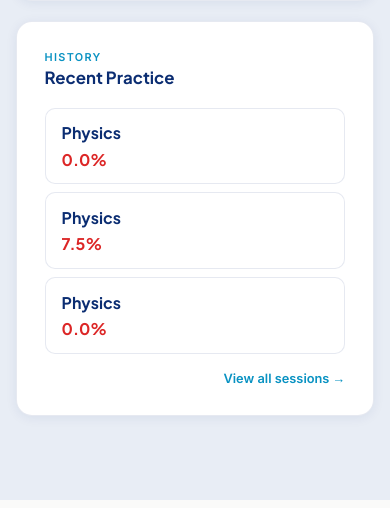
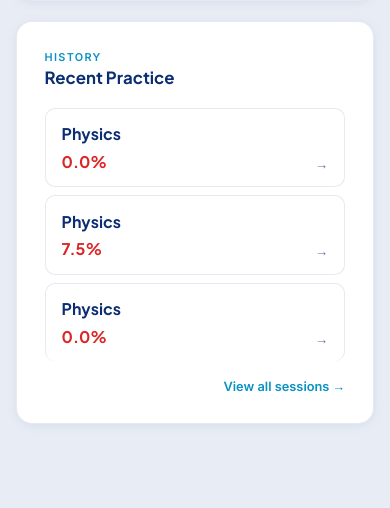
Before and after one commit to Oneshojon/Brainz-Academy, a Django app: page /dashboard/ in a window 390 px wide. Shown: the part 2163-2671 px from the top of the page. Run offline with Django 5.2, Linux system fonts and the light colour scheme; a user stored in the database is signed in; data comes from the database, SQL or seed files in the repository.

Commit message:
Fix recent session on dashboard - 5

```diff
--- a/Users/static/Users/dashboard.css
+++ b/Users/static/Users/dashboard.css
@@ -46,30 +46,29 @@
 }
 .btn-upgrade:hover { background: #9a6e00; }
 
-/* ── Recent Sessions ── */
+/* ════════════════════════════════════
+   RECENT SESSIONS — DESKTOP (default)
+   ════════════════════════════════════ */
 .sessions-list {
   display: flex;
   flex-direction: column;
-  gap: 0.5rem;
 }
 
-/* DESKTOP: original horizontal row */
 .session-row {
   display: flex;
   align-items: center;
-  justify-content: space-between;
+  gap: 0.75rem;
   padding: 0.85rem 0;
   border-bottom: 1px solid var(--border);
-  gap: 0.75rem;
+  transition: background 0.15s;
 }
-
-.session-row:last-child {
-  border-bottom: none;
-}
+.session-row:last-child { border-bottom: none; }
 
 .session-icon {
-  font-size: 1.3rem;
+  font-size: 1.25rem;
   flex-shrink: 0;
+  width: 36px;
+  text-align: center;
 }
 
 .session-info {
@@ -99,17 +98,15 @@
 .session-score {
   font-size: 0.92rem;
   font-weight: 700;
-  white-space: nowrap;
+  flex-shrink: 0;
   min-width: 52px;
   text-align: right;
-  flex-shrink: 0;
 }
-
 .score-high { color: var(--green, #15803D); }
 .score-mid  { color: var(--gold, #B8860B); }
 .score-low  { color: var(--red, #DC2626); }
+.score-na   { color: var(--muted); font-size: 0.8rem; font-weight: 400; }
 
-/* DESKTOP review button */
 .session-review-btn {
   font-size: 0.75rem;
   font-weight: 700;
@@ -124,35 +121,48 @@
   transition: all 0.15s;
 }
 
-/* MOBILE: history-style card stack */
+/* plain arrow — hidden on desktop, shown on mobile */
+.session-arrow {
+  display: none;
+  font-size: 0.85rem;
+  color: var(--muted);
+  flex-shrink: 0;
+}
+
+/* ════════════════════════════════════
+   RECENT SESSIONS — MOBILE
+   ════════════════════════════════════ */
 @media (max-width: 640px) {
+
   .sessions-list {
     gap: 0.5rem;
   }
 
+  /* Each row becomes a standalone card */
   .session-row {
     flex-direction: column;
     align-items: stretch;
-    background: var(--card);
+    gap: 0.18rem;
+    padding: 0.9rem 1rem;
+    border-bottom: none;
     border: 1.5px solid var(--border);
     border-radius: 10px;
-    padding: 0.85rem 1rem;
-    gap: 0.2rem;
-    border-bottom: 1.5px solid var(--border);
+    background: var(--card);
+    position: relative;
+  }
+  .session-row:last-child { border-bottom: none; }
+
+  /* Hide desktop-only elements */
+  .session-icon        { display: none; }
+  .session-review-btn  { display: none; }
+  .session-meta        { display: none; }
+
+  /* session-info becomes a transparent wrapper — children stack naturally */
+  .session-info {
+    display: contents;
   }
 
-  .session-row:last-child {
-    border-bottom: 1.5px solid var(--border);
-  }
-
-  .session-icon {
-    display: none;
-  }
-
-  .session-info {
-    display: contents; /* children participate directly in column flow */
-  }
-
+  /* Subject — bold, large */
   .session-title {
     font-size: 1rem;
     font-weight: 700;
@@ -160,65 +170,26 @@
     overflow: visible;
     text-overflow: unset;
     color: var(--navy);
+    /* exam_series is baked into title as "Subject · Series" on desktop,
+       so on mobile we show the whole thing on one line */
   }
 
-  /* exam series: shown as separate line on mobile */
-  .session-series-mobile {
-    font-size: 0.82rem;
-    color: var(--muted);
-    display: block;
+  /* Score */
+  .session-score {
+    font-size: 1rem;
+    font-weight: 700;
+    text-align: left;
+    min-width: unset;
+    margin-top: 0.25rem;
   }
 
-  /* type badge */
-  .session-type-badge {
-    display: inline-block;
-    font-size: 0.68rem;
-    font-weight: 700;
-    letter-spacing: 0.04em;
-    color: var(--blue);
-    background: rgba(9,146,194,0.08);
-    border: 1px solid rgba(9,146,194,0.2);
-    border-radius: 100px;
-    padding: 0.2rem 0.6rem;
-    width: fit-content;
-    margin: 0.2rem 0;
-  }
-
-  .session-meta {
-    display: none; /* replaced by series + badge + date separately */
-  }
-
-  .session-date-mobile {
-    font-size: 0.78rem;
+  /* Arrow — bottom-right via absolute */
+  .session-arrow {
+    display: block;
+    position: absolute;
+    bottom: 0.9rem;
+    right: 1rem;
+    font-size: 0.85rem;
     color: var(--muted);
-    display: block;
-  }
-
-  .session-score {
-    font-size: 1rem;
-    text-align: left;
-    min-width: unset;
-    margin-top: 0.15rem;
-  }
-
-  .session-review-btn {
-    display: none; /* arrow only on mobile */
-  }
-
-  .session-arrow-mobile {
-    display: block;
-    font-size: 0.82rem;
-    color: var(--muted);
-    text-decoration: none;
-    text-align: right;
-    margin-top: 0.25rem;
   }
 }
-
-/* Hide mobile-only elements on desktop */
-.session-series-mobile,
-.session-type-badge,
-.session-date-mobile,
-.session-arrow-mobile {
-  display: none;
-}
--- a/Users/templates/Users/dashboard.html
+++ b/Users/templates/Users/dashboard.html
@@ -186,16 +186,14 @@
     {% if recent_sessions %}
       <div class="sessions-list">
         {% for session in recent_sessions %}
-        <div class="session-row">
+        <div class="session-row" {% if session.completed_at %}onclick="window.location='{% url 'practice:results_page' session.id %}'"{% endif %} style="cursor:{% if session.completed_at %}pointer{% else %}default{% endif %}">
 
-          <!-- Desktop: icon -->
           <div class="session-icon">
             {% if session.session_type == 'EXAM' %}📝
             {% elif session.session_type == 'TOPIC' %}📖
             {% else %}🗂️{% endif %}
           </div>
 
-          <!-- Desktop: inline info -->
           <div class="session-info">
             <div class="session-title">
               {{ session.subject|default:"General" }}{% if session.exam_series %} · {{ session.exam_series }}{% endif %}
@@ -205,12 +203,6 @@
             </div>
           </div>
 
-          <!-- Mobile-only: stacked details -->
-          <span class="session-series-mobile">{{ session.exam_series|default:"—" }}</span>
-          <span class="session-type-badge">{{ session.get_session_type_display|upper }}</span>
-          <span class="session-date-mobile">{{ session.started_at|date:"M j, Y" }}</span>
-
-          <!-- Score (shared) -->
           {% if session.score_percentage is not None %}
             {% if session.score_percentage >= 70 %}
               <div class="session-score score-high">{{ session.score_percentage }}%</div>
@@ -220,20 +212,14 @@
               <div class="session-score score-low">{{ session.score_percentage }}%</div>
             {% endif %}
           {% else %}
-            <div class="session-score" style="color:var(--muted);font-size:0.85rem;">Incomplete</div>
+            <div class="session-score score-na">Incomplete</div>
           {% endif %}
 
-          <!-- Desktop: Review button -->
           {% if session.completed_at %}
-            <a href="{% url 'practice:results_page' session.id %}" class="session-review-btn">Review →</a>
+            <a href="{% url 'practice:results_page' session.id %}" class="session-review-btn" onclick="event.stopPropagation()">Review →</a>
           {% endif %}
 
-          <!-- Mobile: arrow -->
-          {% if session.completed_at %}
-            <a href="{% url 'practice:results_page' session.id %}" class="session-arrow-mobile">→</a>
-          {% else %}
-            <span class="session-arrow-mobile" style="color:var(--muted);">→</span>
-          {% endif %}
+          <span class="session-arrow">→</span>
 
         </div>
         {% endfor %}
```
